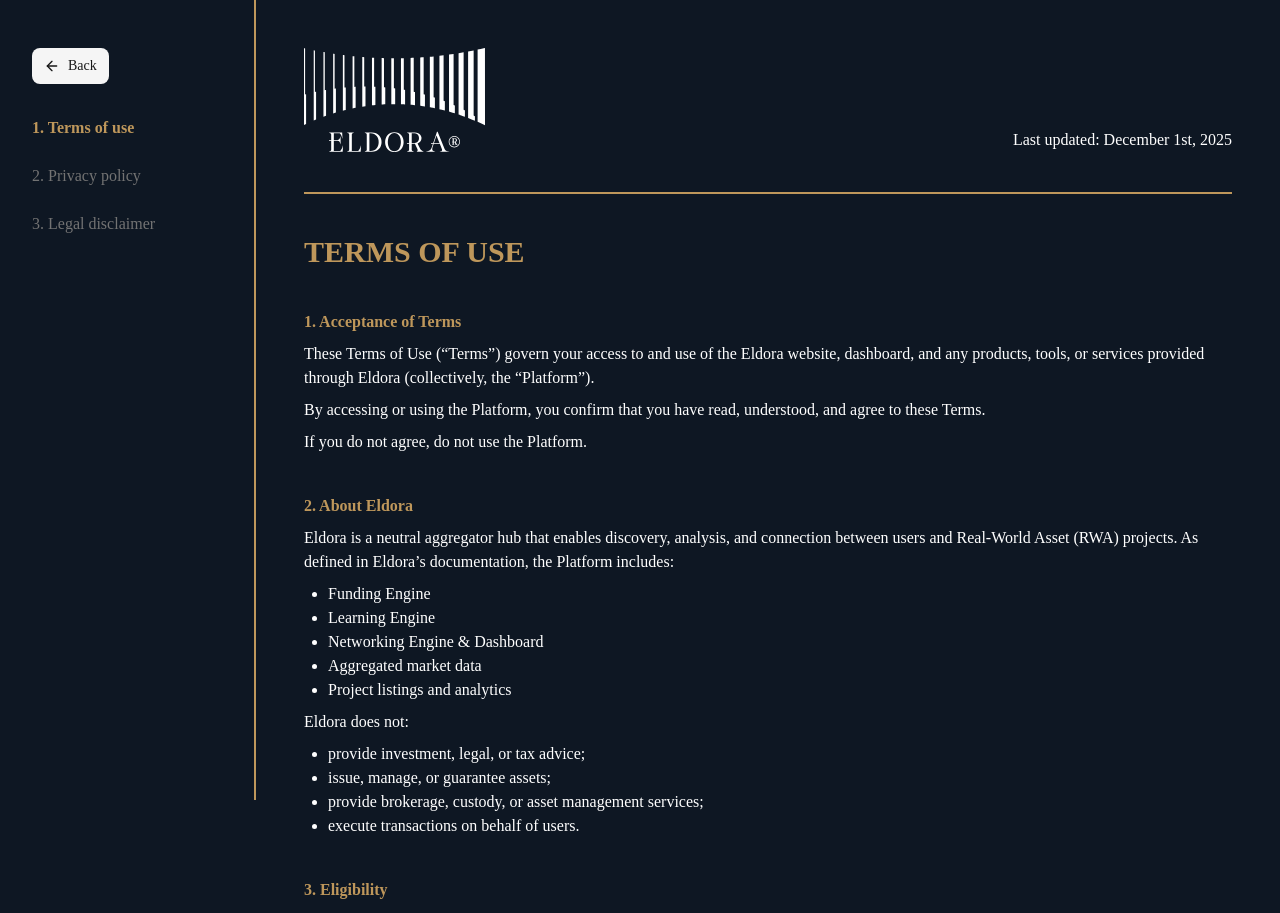
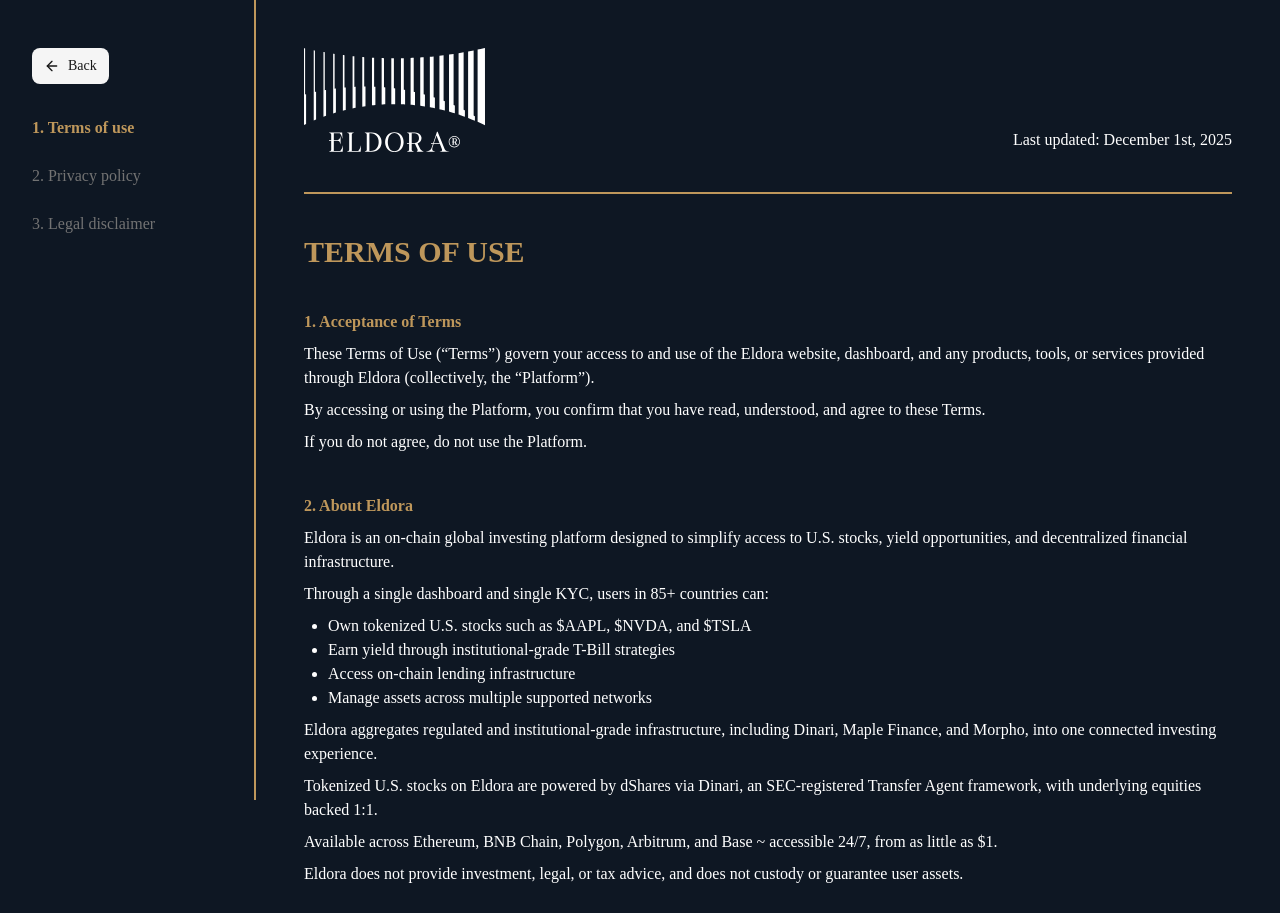
Before and after one commit to eldora-rwa/eldora-landing, a React (Vite) app: page /eldora in a window 1280 px wide. Shown: the top 913 px of the page. Built offline with nearby package versions, Linux system fonts and the light colour scheme; a web font is replaced by a local one.

Commit message:
chore: update info Eldora

```diff
--- a/index.html
+++ b/index.html
@@ -10,34 +10,34 @@
     />
     <meta
       name="description"
-      content="Eldora connects every integration into one intelligent portfolio, simplifying how you invest, transfer, and grow your assets on-chain."
+      content="Eldora is an on-chain investment platform that aggregates Dinari, Maple Finance, and Morpho under a single dashboard and single KYC - allowing users in 85+ countries to buy tokenized US stocks ($AAPL, $NVDA, $TSLA), earn T-Bill yield (5.3% APY), and access DeFi lending, 24/7, from $1, without a broker account. The product works. The infrastructure is real. The compliance layer (Dinari – SEC Transfer Agent) is best-in-class."
     />
     <meta property="og:type" content="website" />
     <meta property="og:url" content="https://app.eldora.do/" />
     <meta
       property="og:title"
-      content="Eldora - All your assets. One connected hub."
+      content="Eldora - From APAC to Wall Street in one click"
     />
     <meta
       property="og:description"
-      content="Eldora connects every integration into one intelligent portfolio, simplifying how you invest, transfer, and grow your assets on-chain."
+      content="Eldora is an on-chain investment platform that aggregates Dinari, Maple Finance, and Morpho under a single dashboard and single KYC - allowing users in 85+ countries to buy tokenized US stocks ($AAPL, $NVDA, $TSLA), earn T-Bill yield (5.3% APY), and access DeFi lending, 24/7, from $1, without a broker account. The product works. The infrastructure is real. The compliance layer (Dinari – SEC Transfer Agent) is best-in-class."
     />
-    <meta property="og:image" content="/logo-05.png" />
+    <meta property="og:image" content="/preview.jpg" />
 
     <!-- Twitter -->
     <meta property="twitter:card" content="summary_large_image" />
     <meta property="twitter:url" content="https://app.eldora.do/" />
     <meta
       property="twitter:title"
-      content="Eldora - All your assets. One connected hub."
+      content="Eldora - From APAC to Wall Street in one click"
     />
     <meta
       property="twitter:description"
-      content="Eldora connects every integration into one intelligent portfolio, simplifying how you invest, transfer, and grow your assets on-chain."
+      content="Eldora is an on-chain investment platform that aggregates Dinari, Maple Finance, and Morpho under a single dashboard and single KYC - allowing users in 85+ countries to buy tokenized US stocks ($AAPL, $NVDA, $TSLA), earn T-Bill yield (5.3% APY), and access DeFi lending, 24/7, from $1, without a broker account. The product works. The infrastructure is real. The compliance layer (Dinari – SEC Transfer Agent) is best-in-class."
     />
-    <meta property="twitter:image" content="/logo-05.png" />
+    <meta property="twitter:image" content="/preview.jpg" />
 
-    <title>Eldora</title>
+    <title>Eldora | From APAC to Wall Street in one click</title>
   </head>
   <body>
     <div id="root"></div>
--- a/src/pages/EldoraPage/index.tsx
+++ b/src/pages/EldoraPage/index.tsx
@@ -38,24 +38,38 @@
         Terms.`,
         `If you do not agree, do not use the Platform.`,
       ],
-      [`2. About Eldora`]: [
-        `Eldora is a neutral aggregator hub that enables discovery, analysis, and connection between users
-        and Real-World Asset (RWA) projects. As defined in Eldora’s documentation, the Platform
-        includes:`,
+      // [`2. About Eldora`]: [
+      //   `Eldora is a neutral aggregator hub that enables discovery, analysis, and connection between users
+      //   and Real-World Asset (RWA) projects. As defined in Eldora’s documentation, the Platform
+      //   includes:`,
+      //   [
+      //     "Funding Engine",
+      //     "Learning Engine",
+      //     "Networking Engine & Dashboard",
+      //     "Aggregated market data",
+      //     "Project listings and analytics",
+      //   ],
+      //   `Eldora does not:`,
+      //   [
+      //     "provide investment, legal, or tax advice;",
+      //     "issue, manage, or guarantee assets;",
+      //     "provide brokerage, custody, or asset management services;",
+      //     "execute transactions on behalf of users.",
+      //   ],
+      // ],
+       [`2. About Eldora`]: [
+        `Eldora is an on-chain global investing platform designed to simplify access to U.S. stocks, yield opportunities, and decentralized financial infrastructure.`,
+        `Through a single dashboard and single KYC, users in 85+ countries can:`,
         [
-          "Funding Engine",
-          "Learning Engine",
-          "Networking Engine & Dashboard",
-          "Aggregated market data",
-          "Project listings and analytics",
+          "Own tokenized U.S. stocks such as $AAPL, $NVDA, and $TSLA",
+          "Earn yield through institutional-grade T-Bill strategies",
+          "Access on-chain lending infrastructure",
+          "Manage assets across multiple supported networks",
         ],
-        `Eldora does not:`,
-        [
-          "provide investment, legal, or tax advice;",
-          "issue, manage, or guarantee assets;",
-          "provide brokerage, custody, or asset management services;",
-          "execute transactions on behalf of users.",
-        ],
+        `Eldora aggregates regulated and institutional-grade infrastructure, including Dinari, Maple Finance, and Morpho, into one connected investing experience.`,
+        `Tokenized U.S. stocks on Eldora are powered by dShares via Dinari, an SEC-registered Transfer Agent framework, with underlying equities backed 1:1.`,
+        `Available across Ethereum, BNB Chain, Polygon, Arbitrum, and Base ~ accessible 24/7, from as little as $1.`,
+        `Eldora does not provide investment, legal, or tax advice, and does not custody or guarantee user assets.`
       ],
       [`3. Eligibility`]: [
         `You may use the Platform only if:`,
@@ -534,7 +548,7 @@
 
         <div className="flex-center mt-4">
           <div
-            onClick={() => window.open("https://x.com/eldora_rwa", "_blank")}
+            onClick={() => window.open("https://x.com/eldoraglobal", "_blank")}
             className="rounded-full border border-accent lg:p-2 xl:p-3
                   p-3 hover:bg-accent active:bg-accent duration-200 cursor-pointer"
           >
--- a/src/pages/LandingPage.tsx
+++ b/src/pages/LandingPage.tsx
@@ -701,7 +701,7 @@
       className={`grid grid-cols-3 lg:flex gap-2 justify-start lg:flex-wrap w-fit ${className || ""}`}
     >
       {[
-        { icon: x, link: "https://x.com/eldora_rwa" },
+        { icon: x, link: "https://x.com/eldoraglobal" },
         { icon: discord, link: "https://discord.gg/YhbyU5g64Y" },
         { icon: telegram, link: "https://t.me/Eldoracommunity" },
         { icon: medium, link: "https://medium.com/@eldora_do" },
```
Also changed, not shown: public/preview.jpg (added).
